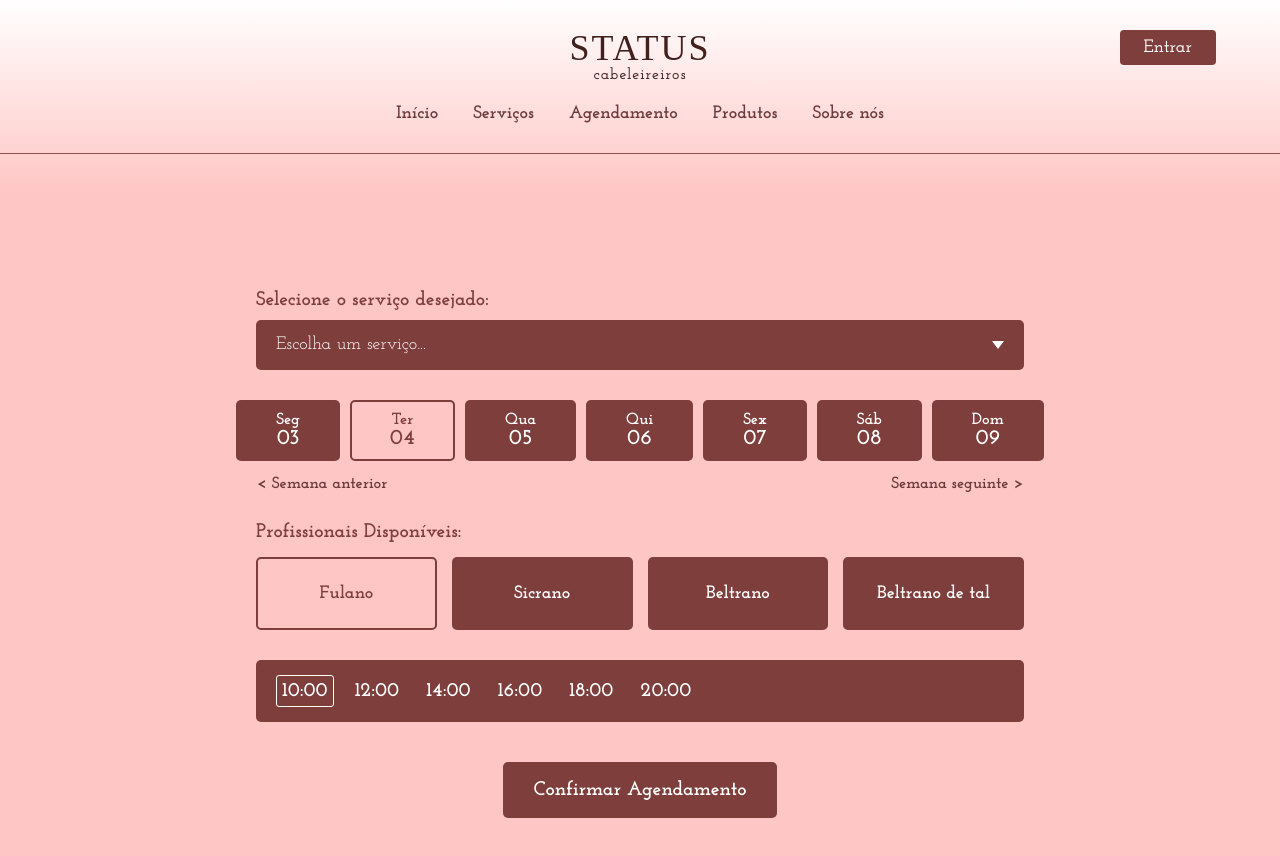
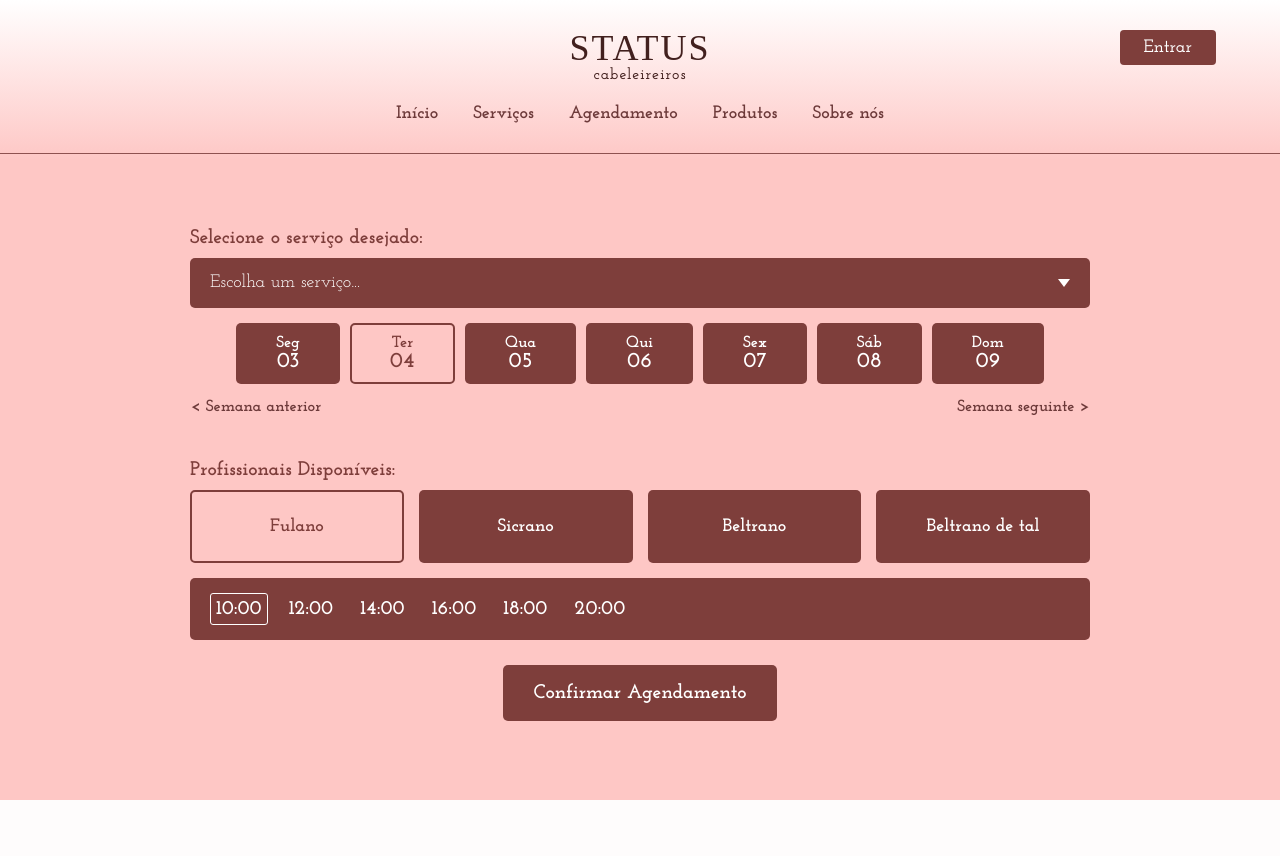
Before and after one commit to FlavioFleck/Status, an Angular app in the folder frontend/: page /booking in a window 1280 px wide. Shown: the top 856 px of the page. After the commit the page ends 800 px from the top, so only its background shows below. Built offline with nearby package versions, Linux system fonts and the light colour scheme; a web font is replaced by a local one.

Commit message:
pequenos ajustes na tela de agendamento

```diff
--- a/frontend/src/app/booking/professional-list/professional-list.css
+++ b/frontend/src/app/booking/professional-list/professional-list.css
@@ -10,7 +10,7 @@
 .professionals-section {
   display: flex;
   flex-direction: column;
-  gap: 15px;
+  gap: 10px;
   width: 100%;
 }
 
--- a/frontend/src/app/booking/week-navigator/week-navigator.css
+++ b/frontend/src/app/booking/week-navigator/week-navigator.css
@@ -6,11 +6,12 @@
 }
 
 .week-navigator {
+  width: 100%;
   display: flex;
   flex-direction: column;
   align-items: center;
-  width: 100%;
   gap: 15px;
+  margin-bottom: 30px;
 }
 
 .nav-arrows-container {
--- a/frontend/src/app/pages/booking/booking.css
+++ b/frontend/src/app/pages/booking/booking.css
@@ -1,7 +1,8 @@
 :host {
   display: flex;
   flex-direction: column;
-  min-height: 100vh;
+  height: 100%;
+  overflow: hidden;
   --primary-color: #7E3E3B;
   --primary-text: #ffffff;
 }
@@ -11,13 +12,13 @@
   display: flex;
   flex-direction: column;
   justify-content: center;
-  flex-grow: 1;
+  height: calc(100vh - 160px);
+  width: 85%;
   max-width: 900px;
-  height: calc(100vh - 154px);
-  width: 60%;
   margin: 0 auto;
-  padding: 40px 20px;
-  gap: 30px;
+  gap: 15px;
+  box-sizing: border-box;
+  overflow-y: auto;
 }
 
 /* estilos do seletor de serviço */
--- a/frontend/src/app/pages/booking/booking.ts
+++ b/frontend/src/app/pages/booking/booking.ts
@@ -18,7 +18,7 @@ import { TimeSlotListComponent } from '../../booking/time-slot-list/time-slot-li
 })
 export class BookingComponent {
 
-// oi backend, vc precisa apagar essa parte e substituir por uma chamada de API rs aqui é só o mockado
+// substituir por uma chamada de API
 
   public weekDays: any[] = [
     { name: 'Seg', num: '03' },
```
Also changed, not shown: frontend/src/app/pages/home/home.css (+7 -7 lines).
